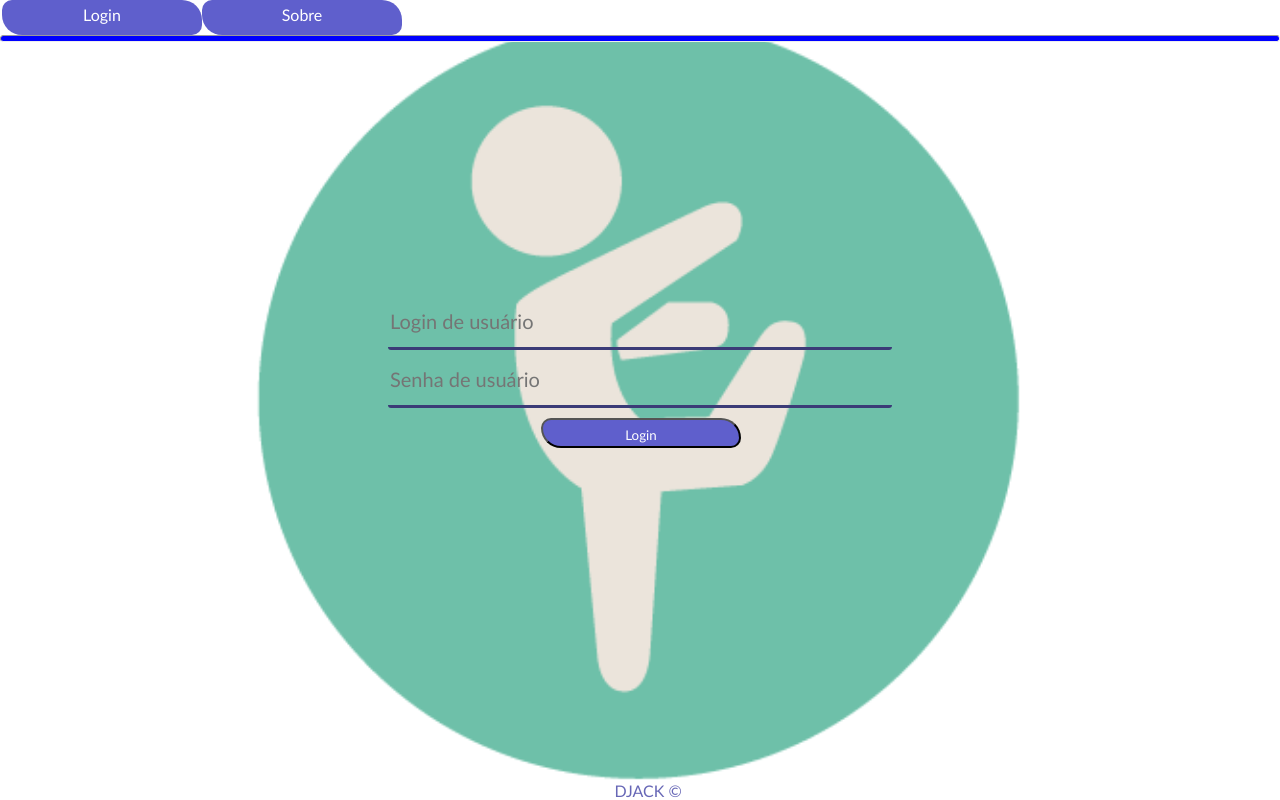
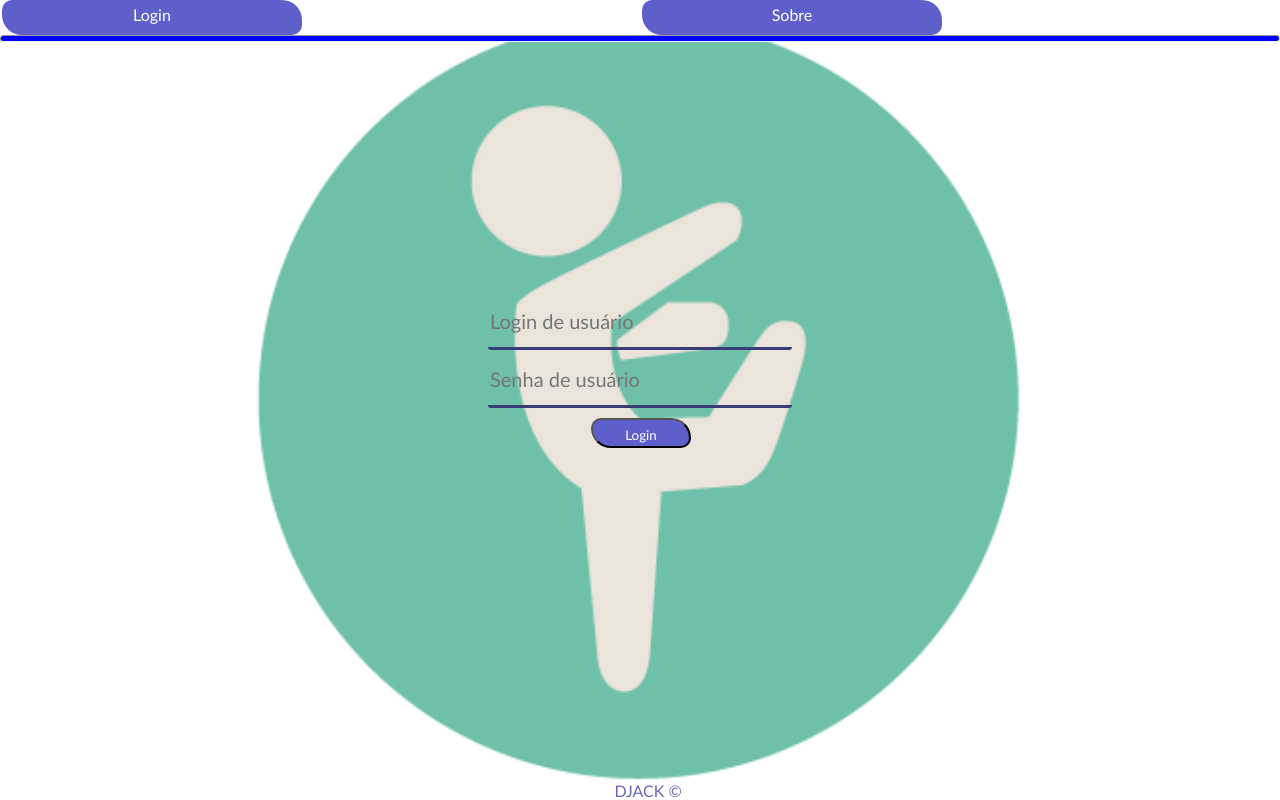
Before and after one commit to Dant304/Projeto-simples, a plain HTML site: page PROJETO/index.html in a window 1280 px wide. Drawn offline with Linux system fonts and the light colour scheme.

Commit message:
ATUALIZAÇÃO: ADICIONANDO FLEXBOX 04/04/18

```diff
--- a/PROJETO/Styles/index.css
+++ b/PROJETO/Styles/index.css
@@ -7,17 +7,21 @@
   html , body{
     height: 100%;
   }
+  /* ELEMENTOS EM GRID */
   .grid{
-    display: grid;
-    grid-template-columns: 200px 1fr 200px 220px;
+    display:flex;
+    /*grid-template-columns: 200px 1fr 200px 220px;*/
     background-color: white;
+    justify-content: left;
   }
   .grid > div{
+    flex: 1 auto;
+    flex-wrap: wrap;
     background-color: rgb(95, 95, 204);
     margin-left: 2px;
     height: 30px;
     border-radius: 10px 20px;
-    width: 200px;
+    max-width: 300px;
     text-align: center;
     color: white;
     padding-top: 5px;
@@ -27,14 +31,19 @@
     margin-top: 3px;
     cursor: pointer;
     border: solid rgb(23, 4, 75);
+
   }
   .form{
     margin-top: 250px;
-
+    display: flex;
+    flex-wrap: wrap;
   }
   input{
+    justify-content: center;
+    align-items: center;
     height: 50px;
-    width: 500px;
+    min-width: 300px;
+    max-width: 500px;
     font-size: 20px;
     border: white;
     border-bottom: solid rgb(59, 59, 119);
@@ -46,6 +55,7 @@
     margin-top: 10px;
   }
   footer{
+    bottom: 0%;
   left: 48%;
       position: absolute;
     color: rgb(103, 103, 182);
--- a/PROJETO/Styles/style.css
+++ b/PROJETO/Styles/style.css
@@ -11,7 +11,7 @@
     margin-left: 2px;
     height: 30px;
     border-radius: 10px 20px;
-    width: 200px;
+    width: 100px;
     text-align: center;
     color: white;
     padding-top: 5px;
@@ -26,7 +26,7 @@
     border-radius: 3px;
     margin-top: 3px;
     background-color: transparent;
-    min-width: 10px;
+    width: 100px;
   }
   h3 {
     display: inline;
```
Also changed, not shown: PROJETO/Principal/profissionalSource.html (added, +32 -0 lines).
